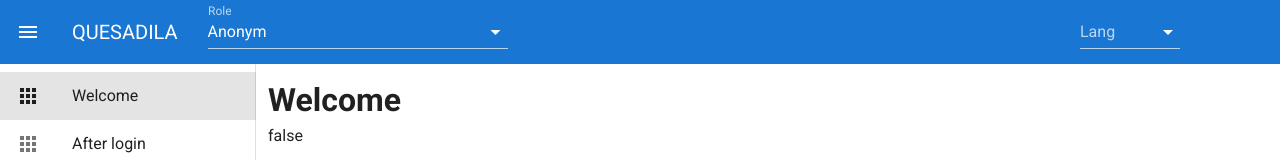
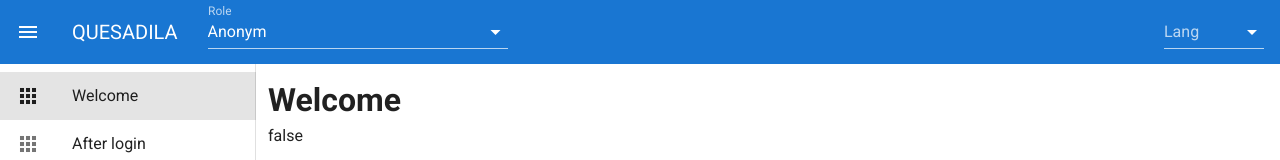
Before and after one commit to Qesadila/QES, a Nuxt app: page / in a window 1280 px wide. Shown: the top 160 px of the page. Built offline with nearby package versions, Linux system fonts and the light colour scheme.

Commit message:
add toast for registering and login

```diff
--- /dev/null
+++ b/components/SnackbarComponent.vue
@@ -0,0 +1,15 @@
+<template>
+  <v-snackbar
+    :value="$store.state.snackbar.isOpen"
+    :timeout="6000"
+    top
+    right
+    :color="$store.state.snackbar.color"
+  >
+    {{ $store.state.snackbar.text }}
+  </v-snackbar>
+</template>
+
+<script>
+export default {}
+</script>
--- a/layouts/blank-centered.vue
+++ b/layouts/blank-centered.vue
@@ -9,9 +9,16 @@
         </v-row>
       </v-container>
     </v-content>
+    <snackbar-component></snackbar-component>
   </v-app>
 </template>
 
 <script>
-export default {}
+import SnackbarComponent from '~/components/SnackbarComponent'
+
+export default {
+  components: {
+    SnackbarComponent
+  }
+}
 </script>
--- a/layouts/default.vue
+++ b/layouts/default.vue
@@ -42,7 +42,7 @@
       <v-spacer />
 
       <v-select
-        class="mr-5"
+        :class="{ 'mr-5': $store.state.auth.auth }"
         :value="$i18n.locale"
         style="max-width: 100px; margin-left: 30px"
         flat
@@ -52,6 +52,7 @@
         @change="handleChange"
       ></v-select>
 
+      <template v-if="$store.state.auth.auth">
         <v-menu offset-y>
           <template v-slot:activator="{ on }">
             <v-btn text dark v-on="on">
@@ -64,6 +65,7 @@
             </v-list-item>
           </v-list>
         </v-menu>
+      </template>
     </v-app-bar>
     <v-content>
       <v-container fluid="">
@@ -73,12 +75,18 @@
     <v-footer :fixed="fixed" app>
       <span>&copy; {{ new Date().getFullYear() }}</span>
     </v-footer>
+    <snackbar-component></snackbar-component>
   </v-app>
 </template>
 
 <script>
+import SnackbarComponent from '~/components/SnackbarComponent'
+
 export default {
   name: 'DefaultLayout',
+  components: {
+    SnackbarComponent
+  },
   data() {
     return {
       clipped: true,
--- a/pages/auth/login.vue
+++ b/pages/auth/login.vue
@@ -20,6 +20,9 @@
           prepend-icon="mdi-lock"
           type="password"
         />
+        <v-alert type="error" v-if="errorMessage">
+          {{ errorMessage }}
+        </v-alert>
       </v-form>
     </v-card-text>
     <v-card-actions>
@@ -39,13 +42,14 @@ export default {
   data() {
     return {
       username: '',
-      password: ''
+      password: '',
+      errorMessage: null
     }
   },
   methods: {
     ...mapActions('auth', ['performLogin']),
-    handleSubmit() {
-      this.performLogin({
+    async handleSubmit() {
+      await this.performLogin({
         username: this.username,
         password: this.password
       })
--- a/store/auth.js
+++ b/store/auth.js
@@ -16,16 +16,18 @@ export const mutations = {
   }
 }
 export const actions = {
-  async performLogin({ commit }, { username, password }) {
+  async performLogin({ commit, dispatch }, { username, password }) {
     const fd = new FormData()
     fd.append('email', username)
     fd.append('passwordSHA256Hash', hashPassword(password))
 
-    const response = await this.$axios
-      .post('v1/Authorize/Login', fd)
-      .catch((e) => {
-        // console.log(e.response)
-      })
+    let response = null
+
+    try {
+      response = await await this.$axios.post('v1/Authorize/Login', fd)
+    } catch (e) {
+      dispatch('snackbar/openError', e.response.data.detail, { root: true })
+    }
 
     if (response) {
       commit('setAuth', true)
@@ -40,7 +42,7 @@ export const actions = {
   },
 
   async performRegister(
-    _store,
+    { dispatch },
     { username, password, name, acceptGDPR, acceptCommercial, language }
   ) {
     const fd = new FormData()
@@ -52,11 +54,13 @@ export const actions = {
     fd.append('terms', acceptGDPR)
     fd.append('commercial', acceptCommercial)
 
-    const response = await this.$axios
-      .post('v1/Authorize/Register', fd)
-      .catch((e) => {
-        // console.log(e.response)
-      })
+    let response = null
+
+    try {
+      response = await this.$axios.post('v1/Authorize/Register', fd)
+    } catch (e) {
+      dispatch('snackbar/openError', e.response.data.detail, { root: true })
+    }
 
     if (response) {
       this.$router.push('/auth/verify-email')
@@ -68,5 +72,7 @@ export const actions = {
     Cookie.remove('JWT')
     Cookie.remove('JWT_USER')
     delete this.$axios.defaults.headers.common.Authorization
+
+    this.$router.push('/auth/login')
   }
 }
--- /dev/null
+++ b/store/snackbar.js
@@ -0,0 +1,33 @@
+export const state = () => {
+  return {
+    isOpen: false,
+    text: '',
+    color: ''
+  }
+}
+
+export const mutations = {
+  setOpen(state, { color, text }) {
+    state.text = text
+    state.isOpen = true
+    state.color = color
+  },
+  setClose(state) {
+    state.isOpen = false
+  }
+}
+
+export const actions = {
+  openError: ({ commit }, text) => {
+    commit('setOpen', { text, color: 'red' })
+  },
+  openWarning: ({ commit }, text) => {
+    commit('setOpen', { text, color: 'orange' })
+  },
+  openSuccess: ({ commit }, text) => {
+    commit('setOpen', { text, color: 'green' })
+  },
+  close: ({ commit }) => {
+    commit('setClose')
+  }
+}
```
Lines whose indentation alone changed are shown as unchanged.
